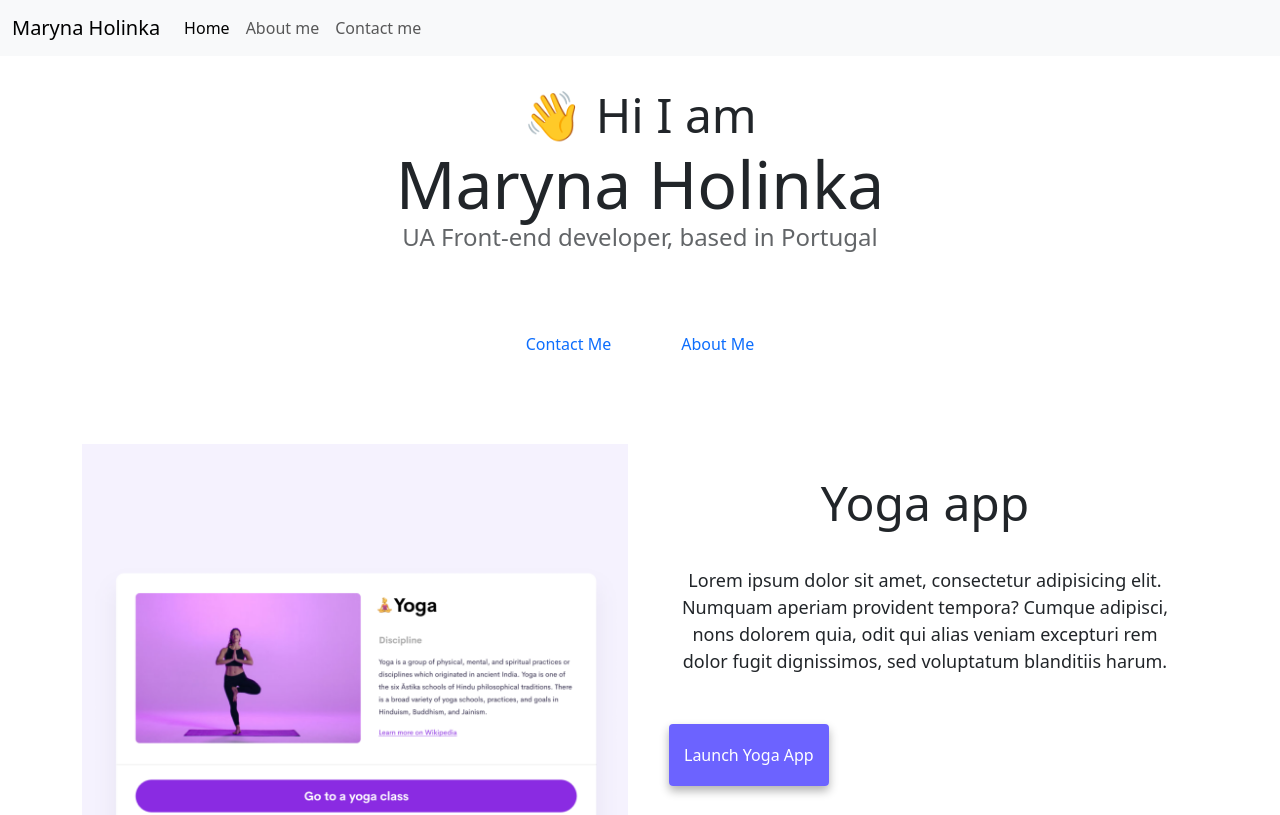
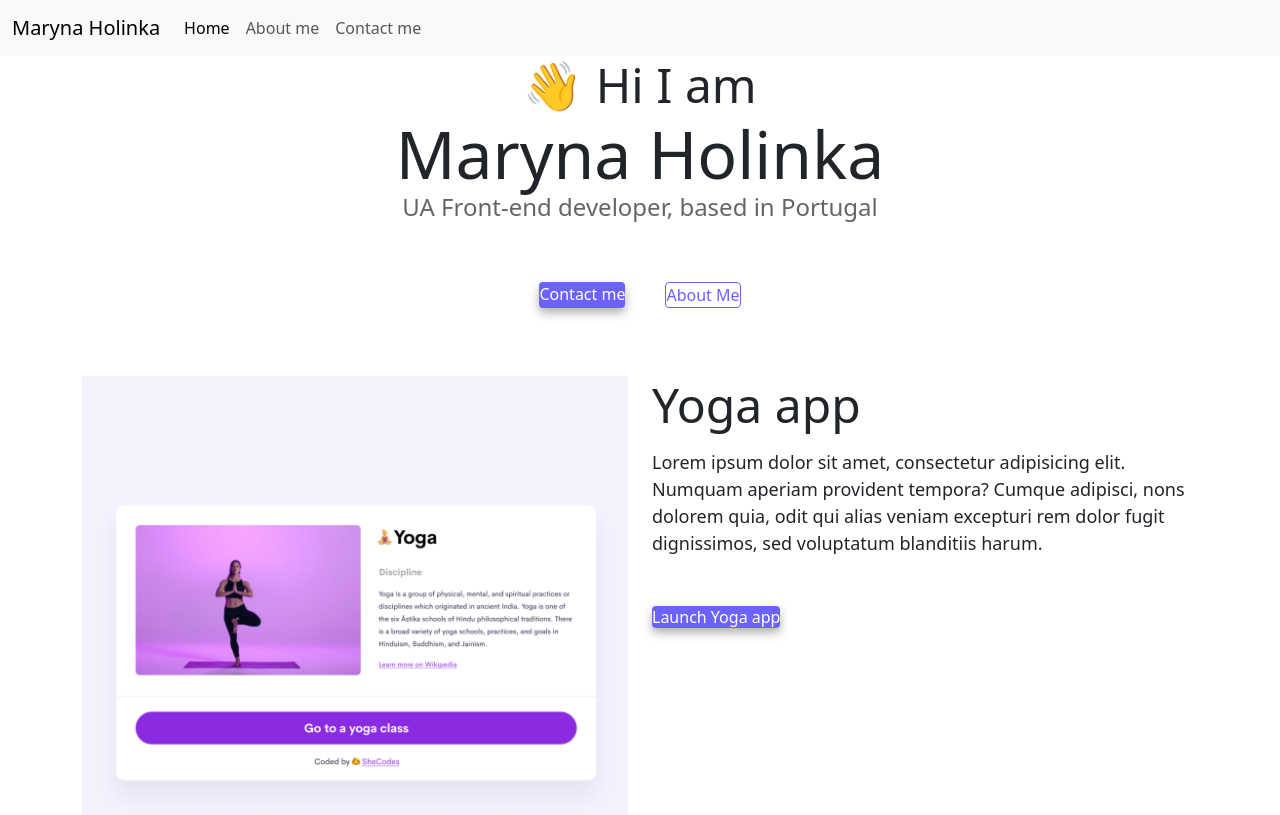
Before and after one commit to Maryna007-hub/Multiple-Page-Hosting, a website: page index.html in a window 1280 px wide. Shown: the top 815 px of the page. Drawn offline with nearby package versions, Linux system fonts and the light colour scheme.

Commit message:
Update style.css

```diff
--- a/style.css
+++ b/style.css
@@ -11,7 +11,6 @@ body {
 h1,
 h2,
 h3 {
-  text-align: center;
   margin: 0;
 }
 
@@ -21,7 +20,6 @@ h1 {
 
 h2 {
   font-size: 48px;
-  margin-top: 30px;
 }
 
 h3 {
@@ -30,11 +28,8 @@ h3 {
 }
 
 p {
-  padding: 20px;
-  border-radius: 4px;
   font-size: 18px;
   line-height: 1.5;
-  text-align: center;
 }
 
 .navigation-links {
@@ -45,26 +40,35 @@ p {
 
 .navigation-links a {
   margin: 20px;
-  border-radius: 4px;
-  padding: 20px 15px;
-  text-decoration: none;
-  text-transform: capitalize;
 }
 
-.contact-link {
+.primary-link {
   background: var(--primary-color);
   box-shadow: var(--box-shadow);
+  border-radius: 4px;
+  padding: 20px, 15px;
+  text-decoration: none;
   color: white;
 }
 
-.about-link {
+.secondary-link {
   color: var(--primary-color);
   border: 1px solid var(--primary-color);
+    padding: 20px, 15px;
+  text-decoration: none;
+  border-radius: 4px;
+  text-transform: capitalize;
 }
-
+.homepage-link {
+   background: var(--primary-color);
+  text-align: center;
+  display: block;
+}
 .about-paragraphs {
-  display: flex;
   margin: 30px 0;
+}
+.about-paragraphs p {
+  margin: 10px;
 }
 .email-link {
   display: flex;
@@ -77,23 +81,3 @@ p {
 .email-link:hover {
   text-decoration: underline;
 }
-#aboutme {
-  margin-top: 30px;
-}
-.text {
-  text-align: left;
-}
-.left {
-  padding-left: 15px;
-  font-size: 40px;
-}
-.launch a {
-  background: var(--primary-color);
-  box-shadow: var(--box-shadow);
-  color: white;
-  border-radius: 4px;
-  padding: 20px 15px;
-  text-decoration: none;
-  text-transform: capitalize;
-  margin-left: 17px;
-}
```
